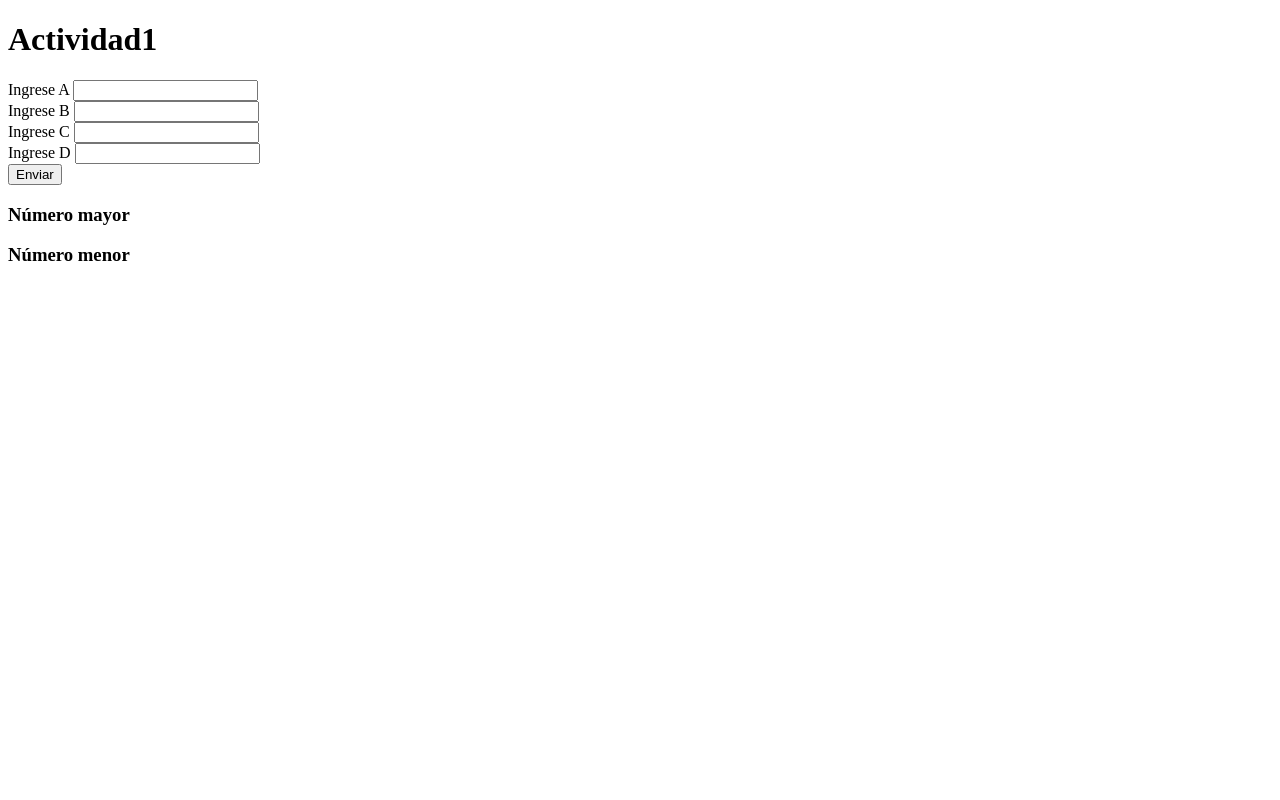
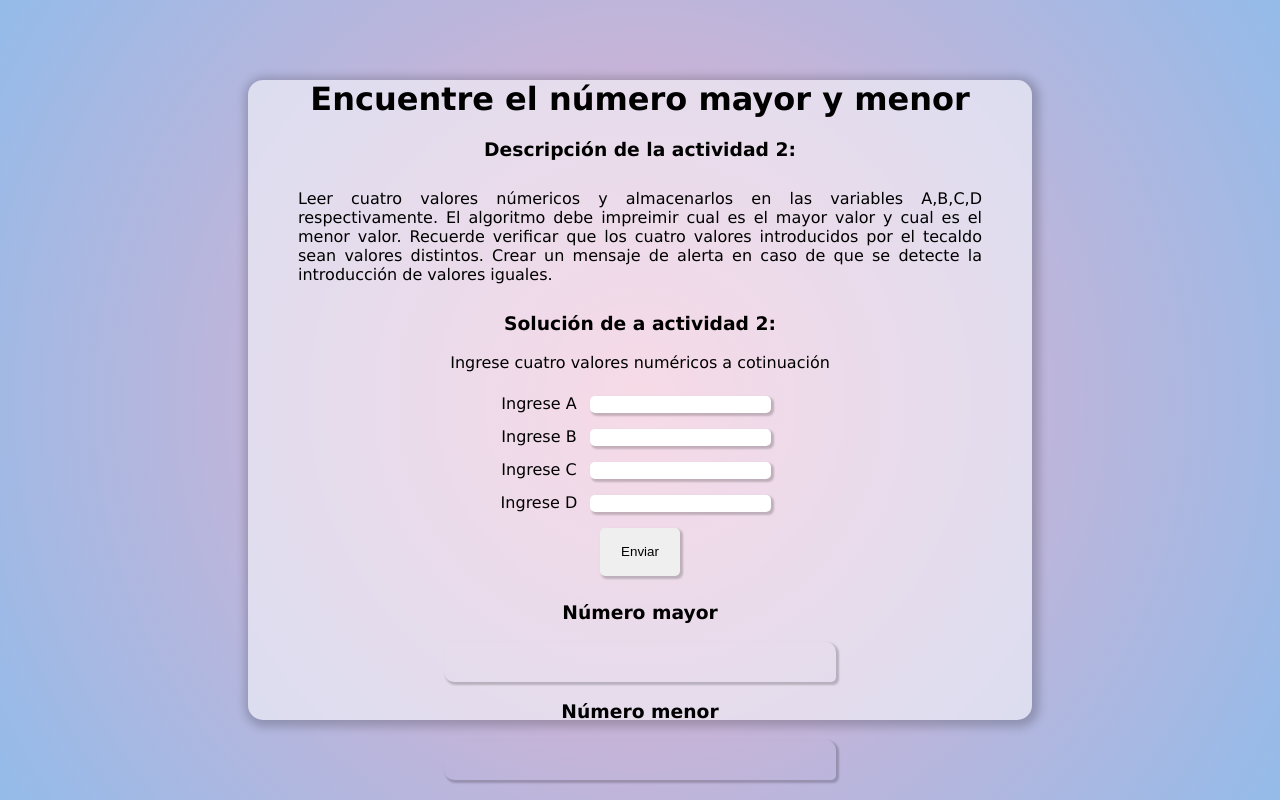
Before and after one commit to mariafernandamonroy/Algoritmos-y-diagramas-de-flujo-Unidad2-Diplomado, a plain HTML site: page Activity1/index.html in a window 1280 px wide. Drawn offline with Linux system fonts and the light colour scheme.

```diff
--- a/Activity1/index.html
+++ b/Activity1/index.html
@@ -4,10 +4,22 @@
     <meta charset="UTF-8" />
     <meta http-equiv="X-UA-Compatible" content="IE=edge" />
     <meta name="viewport" content="width=device-width, initial-scale=1.0" />
-    <title>Número mayor</title>
+    <link href="styles.css" rel="stylesheet" type="text/css" />
+    <title>Actividad1</title>
   </head>
   <body>
-    <h1>Actividad1</h1>
+    <div class="container">
+      <h1>Encuentre el número mayor y menor</h1>
+      <h3>Descripción de la actividad 2:</h3>
+      <p class="description">
+        Leer cuatro valores númericos y almacenarlos en las variables A,B,C,D
+        respectivamente. El algoritmo debe impreimir cual es el mayor valor y
+        cual es el menor valor. Recuerde verificar que los cuatro valores
+        introducidos por el tecaldo sean valores distintos. Crear un mensaje de
+        alerta en caso de que se detecte la introducción de valores iguales.
+      </p>
+      <h3>Solución de a actividad 2:</h3>
+      <p class="indication">Ingrese cuatro valores numéricos a cotinuación</p>
       <div>
         <label for="number1">Ingrese A</label>
         <input type="number" id="number1" />
@@ -25,15 +37,16 @@
         <input type="number" id="number4" />
       </div>
       <div>
-      <input type="button" id="boton" value="Enviar" />
+        <input class="button" type="button" id="boton" value="Enviar" />
       </div>
       <div>
         <h3>Número mayor</h3>
-      <p id="greaterResult"></p>
+        <p class="greater" id="greaterResult"></p>
       </div>
       <div>
         <h3>Número menor</h3>
-      <p id="miniorResult"></p>
+        <p class="minior" id="miniorResult"></p>
+      </div>
     </div>
     <script src="./Comparicion.js"></script>
   </body>
```
Lines whose indentation alone changed are shown as unchanged.
